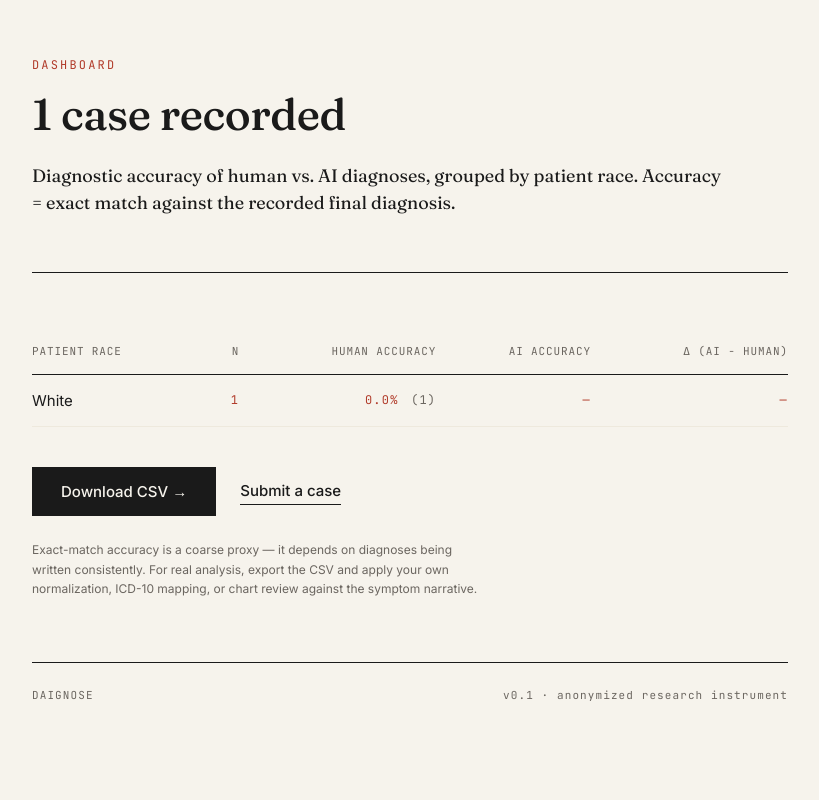
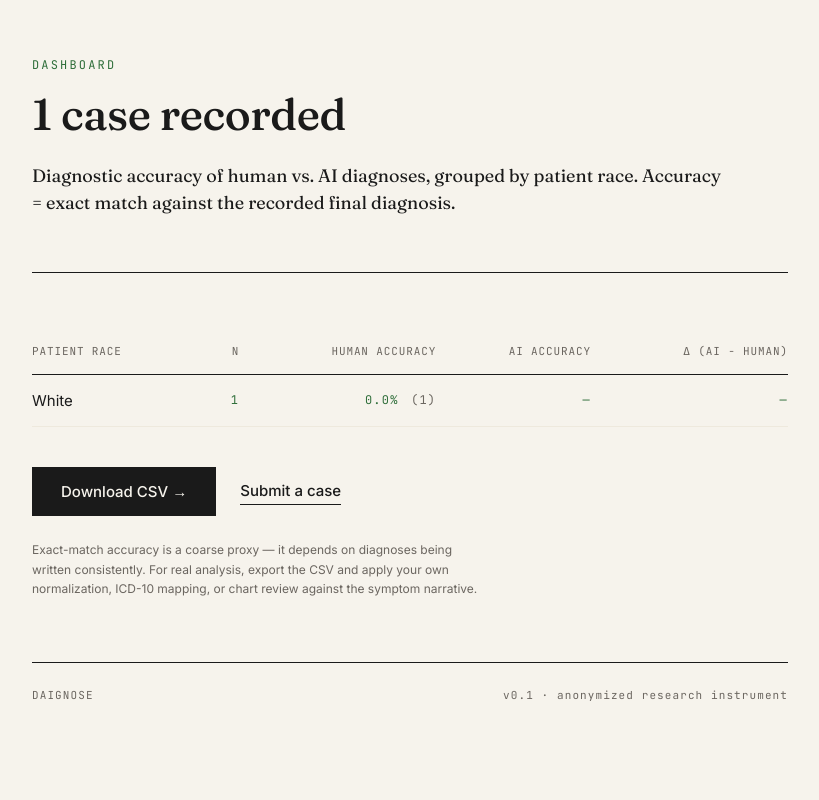
Before and after one commit to Beckamabobby/Daignose, a Flask app: page /dashboard in a window 1280 px wide. Shown: the whole page, without its empty margins (230-1049 px from the left). Run offline with Flask 3, Linux system fonts and the light colour scheme.

Commit message:
Add gitignore, remove local artifacts, apply green branding

```diff
--- a/templates/base.html
+++ b/templates/base.html
@@ -14,9 +14,9 @@
       --paper-2: #eee9dd;
       --rule: #1a1a1a;
       --muted: #6b6660;
-      --accent: #b13b2a;
-      --pos: #2f6e3a;
-      --neg: #b13b2a;
+      --accent: #2f6e3a;   ← brand green
+      --pos: #2f6e3a;      ← positive delta (also green)
+      --neg: #b13b2a;      ← negative delta (red, kept on purpose)
     }
     * { box-sizing: border-box; }
     html, body { margin: 0; padding: 0; }
```
Also changed, not shown: daignose.db (deleted), 3 other files.
